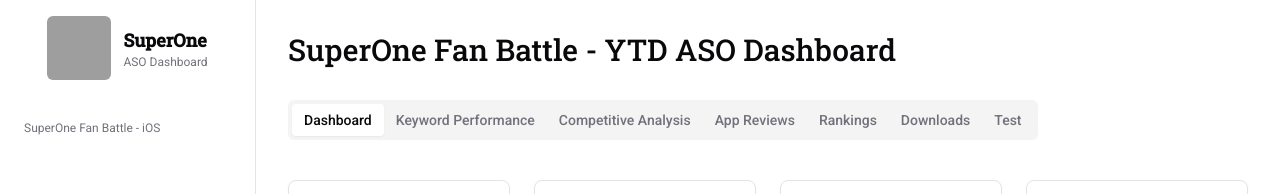
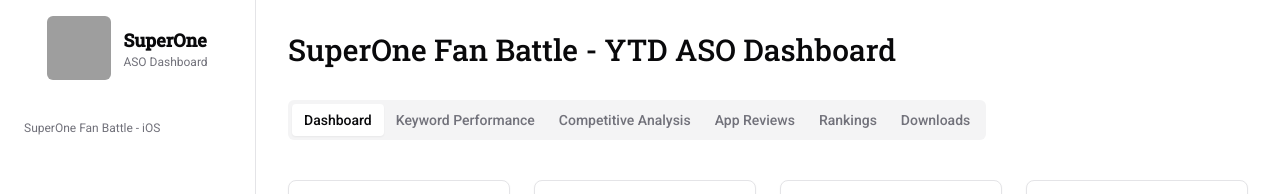
Before and after one commit to robertredbox/superone-aso-dashboard, a Next.js app: page / in a window 1280 px wide. Shown: the top 194 px of the page. Built offline with nearby package versions, Linux system fonts and the light colour scheme; grey boxes are pictures that could not be loaded.

Commit message:
Remove Test tab from app tabs navigation

```diff
--- a/src/components/app-tabs.tsx
+++ b/src/components/app-tabs.tsx
@@ -7,7 +7,6 @@
 import { AppReviewsTab } from "@/components/tabs/app-reviews-tab";
 import { RankingsTab } from "@/components/tabs/rankings-tab";
 import { DownloadsTab } from "@/components/tabs/downloads-tab";
-import { TestTab } from "@/components/tabs/test-tab";
 
 export function AppTabs() {
   return (
@@ -19,7 +18,6 @@
         <TabsTrigger value="app-reviews">App Reviews</TabsTrigger>
         <TabsTrigger value="rankings">Rankings</TabsTrigger>
         <TabsTrigger value="downloads">Downloads</TabsTrigger>
-        <TabsTrigger value="test">Test</TabsTrigger>
       </TabsList>
       <TabsContent value="dashboard">
         <DashboardTab />
@@ -39,9 +37,6 @@
       <TabsContent value="downloads">
         <DownloadsTab />
       </TabsContent>
-      <TabsContent value="test">
-        <TestTab />
-      </TabsContent>
     </Tabs>
   );
 }
```
